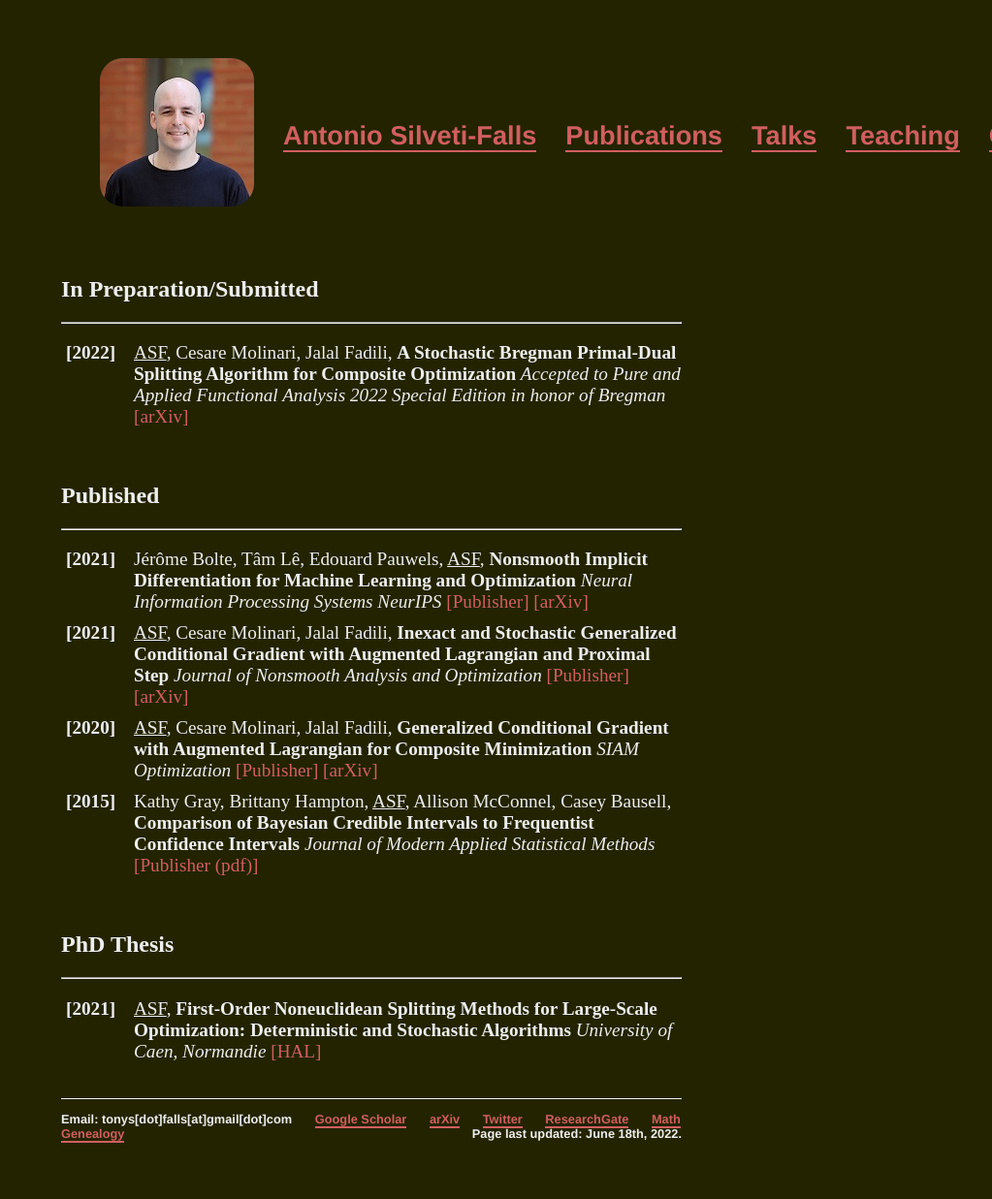
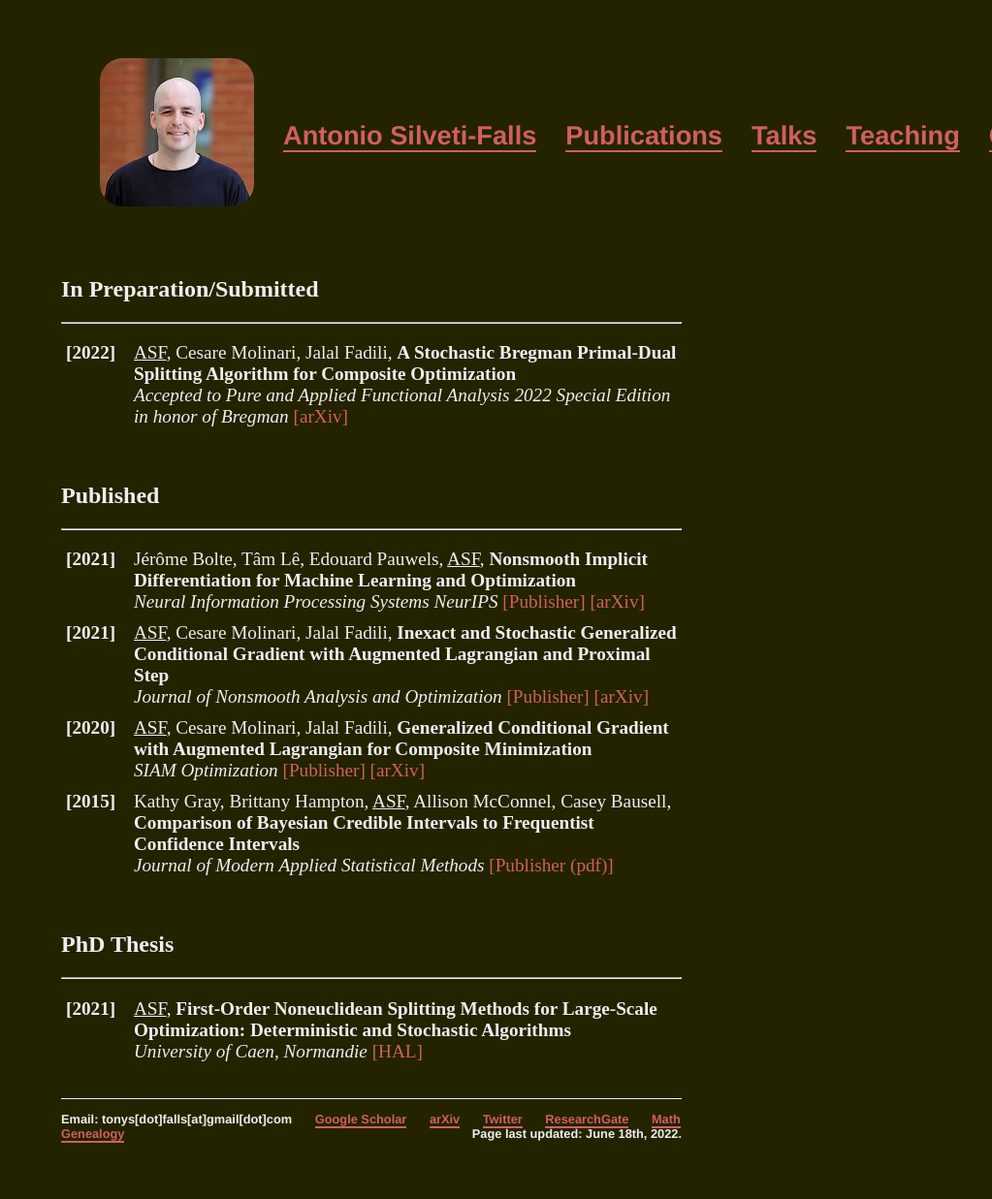
Before and after one commit to tonysf/tonysf.github.io, a Jekyll site: the page built from publications/index.html, in a window 1280 px wide. Shown: the whole page at 97% size, without its empty margins (257-1280 px from the left). Built offline with Jekyll 4.4.1, drawn with Linux system fonts in a browser that asks for light colours.

Commit message:
Update index.html

```diff
--- a/publications/index.html
+++ b/publications/index.html
@@ -8,22 +8,28 @@
 		<hr>
 		<p><ul class="publications">
 			<label><b>[2022]</b></label><li> <u>ASF</u>, Cesare Molinari, Jalal Fadili, <b>A Stochastic
-				Bregman Primal-Dual Splitting Algorithm for Composite Optimization</b> <i>Accepted to Pure and Applied Functional Analysis 2022 Special Edition in honor of Bregman</i> <a href="https://arxiv.org/abs/2112.11928">[arXiv]</a></li>
+				Bregman Primal-Dual Splitting Algorithm for Composite Optimization</b><br>
+				<i>Accepted to Pure and Applied Functional Analysis 2022 Special Edition in honor of Bregman</i> <a href="https://arxiv.org/abs/2112.11928">[arXiv]</a></li>
 		</ul></p><br>
 		<h2>Published</h2>
 		<hr>
 		<p><ul class="publications">
 			<label><b>[2021]</b></label><li> Jérôme Bolte, Tâm Lê, Edouard Pauwels, <u>ASF</u>, <b>Nonsmooth Implicit Differentiation for Machine Learning and
-				Optimization</b> <i>Neural Information Processing Systems NeurIPS</i> <a href="https://papers.nips.cc/paper/2021/hash/70afbf2259b4449d8ae1429e054df1b1-Abstract.html">[Publisher]</a> <a href="https://arxiv.org/abs/2106.04350">[arXiv]</a></li>
+				Optimization</b><br>
+				<i>Neural Information Processing Systems NeurIPS</i> <a href="https://papers.nips.cc/paper/2021/hash/70afbf2259b4449d8ae1429e054df1b1-Abstract.html">[Publisher]</a> <a href="https://arxiv.org/abs/2106.04350">[arXiv]</a></li>
 			<label><b>[2021]</b></label><li> <u>ASF</u>, Cesare Molinari, Jalal Fadili, <b>Inexact and
-				Stochastic Generalized Conditional Gradient with Augmented Lagrangian and Proximal Step</b> <i>Journal of Nonsmooth Analysis and Optimization</i> <a href="https://jnsao.episciences.org/8433">[Publisher]</a> <a href="https://arxiv.org/abs/2005.05158">[arXiv]</a></li>
+				Stochastic Generalized Conditional Gradient with Augmented Lagrangian and Proximal Step</b><br>
+				<i>Journal of Nonsmooth Analysis and Optimization</i> <a href="https://jnsao.episciences.org/8433">[Publisher]</a> <a href="https://arxiv.org/abs/2005.05158">[arXiv]</a></li>
 			<label><b>[2020]</b></label><li><u>ASF</u>, Cesare Molinari, Jalal Fadili, <b>Generalized
 				Conditional Gradient with Augmented Lagrangian for Composite
-				Minimization</b> <i>SIAM Optimization</i> <a href="https://epubs.siam.org/doi/abs/10.1137/19M1240460">[Publisher]</a> <a href="https://arxiv.org/abs/1901.01287">[arXiv]</a></li>
-			<label><b>[2015]</b></label><li> Kathy Gray, Brittany Hampton, <u>ASF</u>, Allison McConnel, Casey Bausell, <b>Comparison of Bayesian Credible Intervals to Frequentist Confidence Intervals</b> <i>Journal of Modern Applied Statistical Methods</i> <a href="https://digitalcommons.wayne.edu/cgi/viewcontent.cgi?article=2027&context=jmasm">[Publisher (pdf)]</a></li>
+				Minimization</b><br>
+				<i>SIAM Optimization</i> <a href="https://epubs.siam.org/doi/abs/10.1137/19M1240460">[Publisher]</a> <a href="https://arxiv.org/abs/1901.01287">[arXiv]</a></li>
+			<label><b>[2015]</b></label><li> Kathy Gray, Brittany Hampton, <u>ASF</u>, Allison McConnel, Casey Bausell, <b>Comparison of Bayesian Credible Intervals to Frequentist Confidence Intervals</b><br>
+				<i>Journal of Modern Applied Statistical Methods</i> <a href="https://digitalcommons.wayne.edu/cgi/viewcontent.cgi?article=2027&context=jmasm">[Publisher (pdf)]</a></li>
 		</ul></p><br>
 		<h2>PhD Thesis</h2>
 		<hr>
 		<ul class="publications">
-			<label><b>[2021]</b></label><li> <u>ASF</u>, <b>First-Order Noneuclidean Splitting Methods for Large-Scale Optimization: Deterministic and Stochastic Algorithms</b> <i>University of Caen, Normandie</i> <a href="https://tel.archives-ouvertes.fr/tel-03154499">[HAL]</a></li>
+			<label><b>[2021]</b></label><li> <u>ASF</u>, <b>First-Order Noneuclidean Splitting Methods for Large-Scale Optimization: Deterministic and Stochastic Algorithms</b><br>
+			<i>University of Caen, Normandie</i> <a href="https://tel.archives-ouvertes.fr/tel-03154499">[HAL]</a></li>
 		</ul>
```
